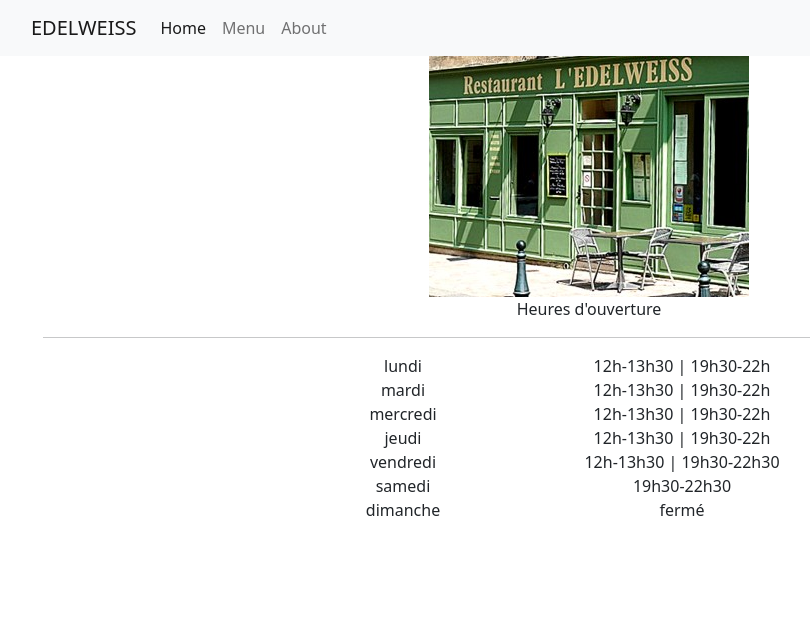
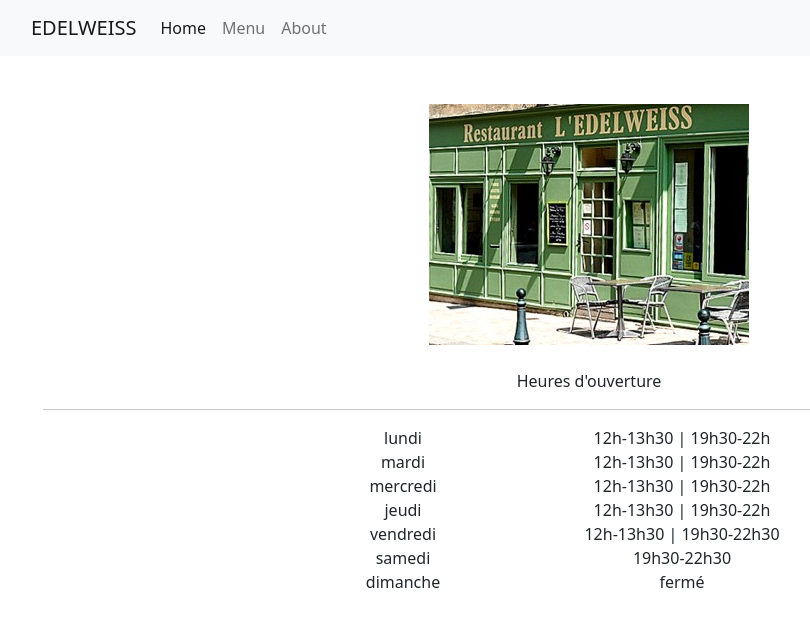
Before and after one commit to starwalker00/edelweiss, a React (Create React App) app: page / in a window 1280 px wide. Shown: the top 626 px of the page, without its empty margins (51-861 px from the left). Built offline with nearby package versions, Linux system fonts and the light colour scheme.

Commit message:
app: margin between main elements

```diff
--- a/src/components/Home.jsx
+++ b/src/components/Home.jsx
@@ -6,16 +6,16 @@
   return (
     <div className="home">
       <Container fluid className="text-center">
-        <Row>
+        <Row className="mt-4">
           <Col>
           </Col>
         </Row>
-        <Row>
+        <Row className="mt-4">
           <Col>
             <Image src="./img/1.jpg" fluid />
           </Col>
         </Row>
-        <Row>
+        <Row className="mt-4">
           <Col>
             <Schedule />
           </Col>
```
